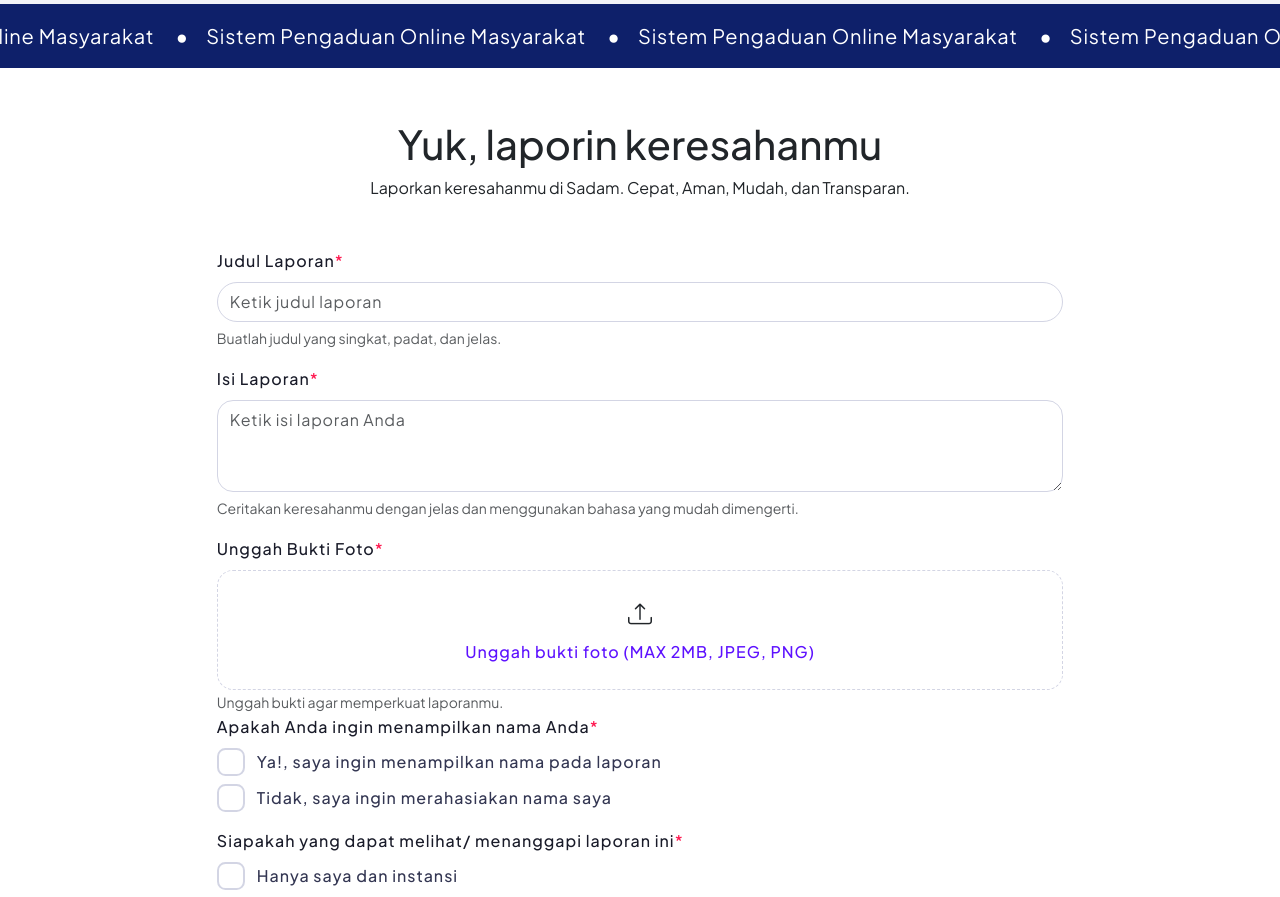
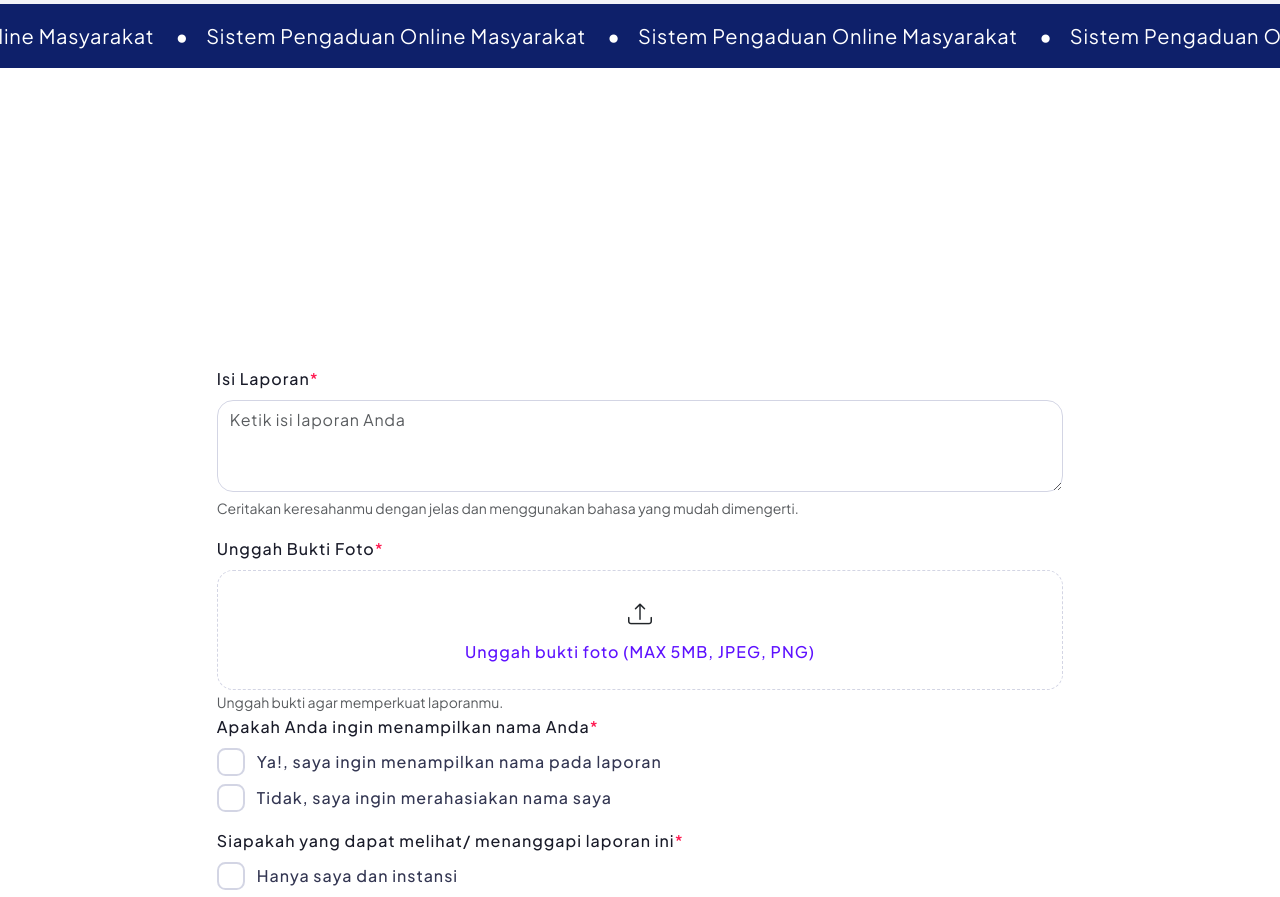
Before and after one commit to afifihsnm/frontend-dinacom, a React (Vite) app: page / in a window 1280 px wide. Shown: the part 1440-2337 px from the top of the page. Built offline with nearby package versions, Linux system fonts and the light colour scheme.

Commit message:
fix: Form

```diff
--- a/src/components/ComplaintForm.jsx
+++ b/src/components/ComplaintForm.jsx
@@ -45,7 +45,7 @@ function DropzoneWithoutClick({ onFilesChange }) {
       >
         <input {...getInputProps()} />
         <i className="bi bi-upload" />
-        <p className="text-input">Unggah bukti foto (MAX 2MB, JPEG, PNG)</p>
+        <p className="text-input">Unggah bukti foto (MAX 5MB, JPEG, PNG)</p>
       </div>
       {acceptedFiles.length > 0 && (
         <div className="ul-list-file">
@@ -153,8 +153,8 @@ const LaporinPage = () => {
         )}
       </div>
       <div className="Complaint my-4 d-flex flex-column">
-        <h1 className="text-center">Yuk, laporin keresahanmu</h1>
-        <p className="mb-4 text-center">
+        <h1 className="text-center"  data-aos="fade-up" data-aos-duration="900">Yuk, laporin keresahanmu</h1>
+        <p className="mb-4 text-center" data-aos="fade-up" data-aos-duration="1000">
           Laporkan keresahanmu di Sadam. Cepat, Aman, Mudah, dan Transparan.
         </p>
         {submitSuccess && (
@@ -185,7 +185,7 @@ const LaporinPage = () => {
                   className="complaint-form"
                   onSubmit={handleSubmit}
                 >
-                  <Form.Group className="forms-g" controlId="validationTitle">
+                  <Form.Group className="forms-g" controlId="validationTitle" data-aos="fade-up" data-aos-duration="1000">
                     <Form.Label className="label">
                       Judul Laporan<span className="red-dot">*</span>
                     </Form.Label>
--- a/src/components/SignInForm.jsx
+++ b/src/components/SignInForm.jsx
@@ -107,7 +107,7 @@ const SignInForm = ({ onLoginSuccess }) => {
             <Link to="/lupa-sandi">Lupa Kata Sandi?</Link>
           </Form.Group>
 
-          <Button className="mt-4" type="submit" disabled={isSubmitting}>
+          <Button className="mt-4 w-100" type="submit" disabled={isSubmitting}>
             Masuk
           </Button>
           <p className="text-center m-0 mt-3">
--- a/src/pages/DashboardPage.jsx
+++ b/src/pages/DashboardPage.jsx
@@ -1,5 +1,6 @@
 import { Card, Dropdown } from "react-bootstrap";
 import { useState, useEffect } from "react";
+import { Link } from "react-router-dom";
 
 // Import Image
 import IconCircleTime from "../assets/icon/circle-time.svg";
@@ -211,7 +212,7 @@ function ReportUser({ laporanUser, filteredLaporanUser, handleStatusChange }) {
                     <h3>{data.user.username}</h3>
                   )}
                   <label className="badge-anda d-flex">Anda</label>
-                  <p>12/22/2222</p>
+                  <p>{data.publishedAt}</p>
                   {data.status === 0 && (
                     <label className="badge-status1 d-flex">Belum ditangani</label>
                   )}
@@ -253,8 +254,13 @@ function ReportUser({ laporanUser, filteredLaporanUser, handleStatusChange }) {
                 </div>
               </div>
               <div className="laporan-body">
+              <Link
+                to={`/lapor-publik/${data.id}`}
+                className="laporan-body-link text-decoration-none"
+              >
                 <h4>{data.title}</h4>
                 <p>{data.content}</p>
+                </Link>
               </div>
             </div>
           </div>
--- a/src/pages/LaporanPublikPage.jsx
+++ b/src/pages/LaporanPublikPage.jsx
@@ -163,7 +163,7 @@ function ReportAll({ laporanAll }) {
                   {!data.user && (
                     <span className="anonim-username">Anonim</span>
                   )}
-                  <p>12/2/2222</p>
+                  <p>{data.publishedAt}</p>
                   {data.status === 0 && (
                     <label className="badge-status1 d-flex">
                       Belum ditangani
--- a/src/pages/LaporinPage.jsx
+++ b/src/pages/LaporinPage.jsx
@@ -33,7 +33,7 @@ function DropzoneWithoutClick({ onFilesChange }) {
       <div {...getRootProps({ className: 'dropzone align-items-center py-4 rounded-4 gap-2 d-flex flex-column' })}>
         <input {...getInputProps()} />
         <i className="bi bi-upload" />
-        <p className="text-input">Unggah bukti foto (MAX 2MB, JPEG, PNG)</p>
+        <p className="text-input">Unggah bukti foto (MAX 5MB, JPEG, PNG)</p>
       </div>
       {acceptedFiles.length > 0 && (
         <div className="ul-list-file">
```
Also changed, not shown: src/dist/css/components/FooterDashboard.css, 4 other files (tests, documents, lock files or other folders).
